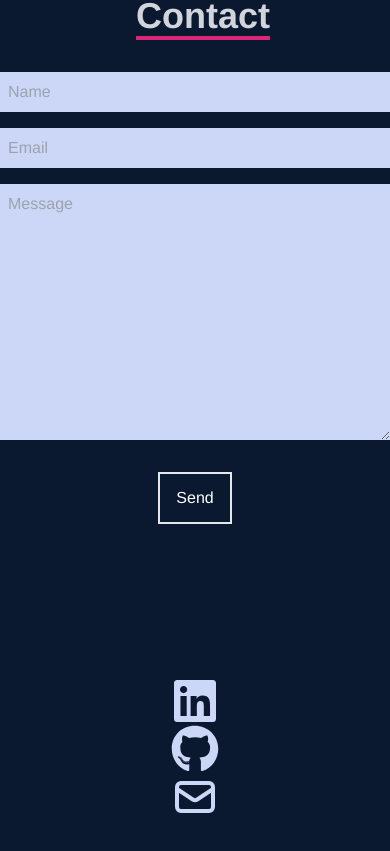
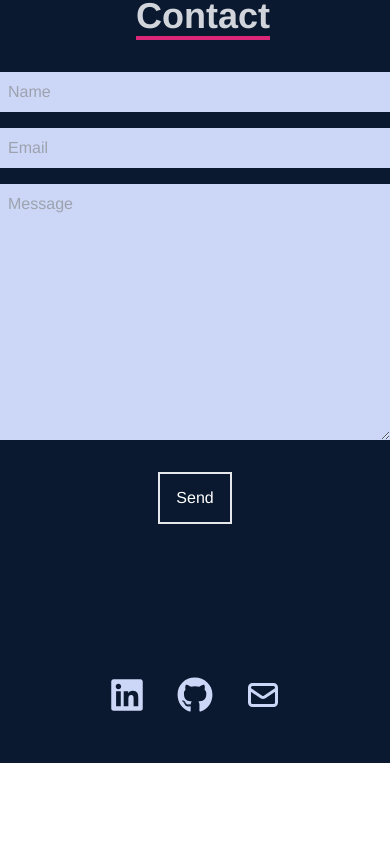
Before and after one commit to ogonz801/Portfolio, a React (Create React App) app: page / in a window 390 px wide. Shown: the part 2961-3812 px from the top of the page. After the commit the page ends 3724 px from the top, so only its background shows below. Built offline with nearby package versions, Linux system fonts and the light colour scheme.

Commit message:
added resume button and updated Footer and Navbar

```diff
--- a/src/components/Footer.jsx
+++ b/src/components/Footer.jsx
@@ -5,8 +5,8 @@ import { Link } from "react-scroll";
 
 const Footer = () => {
   return (
-    <footer className="pb-[50px] w-full flex justify-center items-center px-4 bg-[#0a192f] text-gray-300 text-5xl">
-      <ul className="md:flex">
+    <footer className="pb-[50px] w-full flex justify-center items-center bg-[#0a192f] text-gray-300 text-4xl">
+      <ul className='flex flex-row'>
         <li >
           <a href="https://www.linkedin.com/in/ogonz801/" className='hover:text-pink-500'>
             <FaLinkedin />
--- a/src/components/Navbar.jsx
+++ b/src/components/Navbar.jsx
@@ -17,12 +17,13 @@ const Navbar = () => {
         <img src={Logo} alt='logo'></img>
       </div>
 
-      <ul className='hidden md:flex'>
+      <ul className='main hidden md:flex'>
         <li><Link to='home' smooth={true} duration={550}>Home</Link></li>
         <li><Link to='about' smooth={true} duration={550}>About</Link></li>
         <li><Link to='skills' smooth={true} duration={550}>Skills</Link></li>
         <li><Link to='projects' smooth={true} duration={550}>Projects</Link></li>
         <li><Link to='contact' smooth={true} duration={550}>Contact</Link></li>
+        <li className='resume-button'><a href='https://docs.google.com/document/d/1Gjy9qQwa36cXAqIFo3B17GJ5DlhKWtrXcQ0vGGHpdoo/edit?usp=sharing'>Resume</a></li>
       </ul>
 
       <div onClick={handleClick} className='md:hidden z-10 color-[#ccd6f6]'>
@@ -35,6 +36,7 @@ const Navbar = () => {
         <li><Link onClick={handleClick} to='skills' smooth={true} duration={550}>Skills</Link></li>
         <li><Link onClick={handleClick} to='projects' smooth={true} duration={550}>Projects</Link></li>
         <li><Link onClick={handleClick} to='contact' smooth={true} duration={550}>Contact</Link></li>
+        <li className='mobile-resume-button'><a href='https://docs.google.com/document/d/1Gjy9qQwa36cXAqIFo3B17GJ5DlhKWtrXcQ0vGGHpdoo/edit?usp=sharing'>Resume</a></li>
       </ul>
 
     </nav>
--- a/src/index.css
+++ b/src/index.css
@@ -18,4 +18,10 @@
     .container-color {
         @apply  bg-[#0a192f] text-gray-300
     }
+    .resume-button a {
+        @apply bg-pink-500 rounded-lg p-2.5 hover:bg-pink-700
+    }
+    .mobile-resume-button a {
+        @apply bg-pink-500 rounded-lg p-2.5 hover:bg-pink-700
+    }
 }
```
